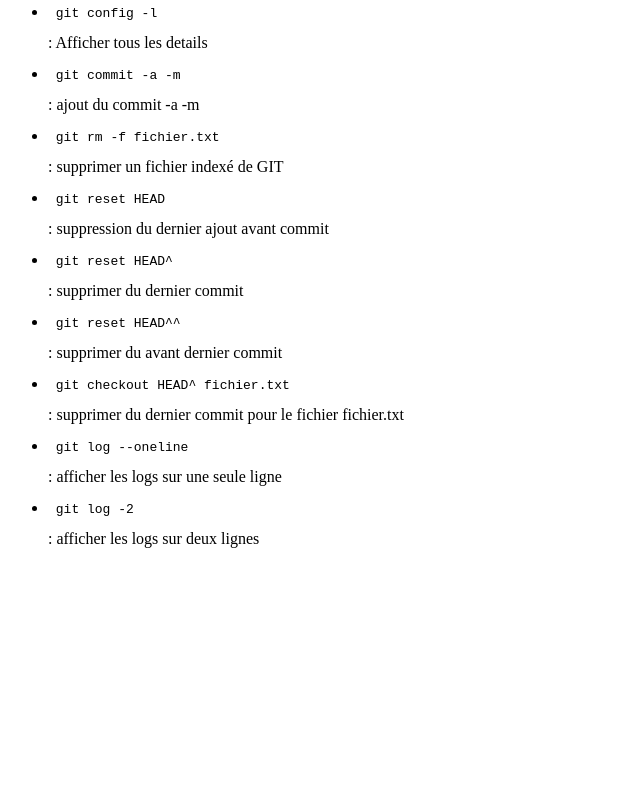
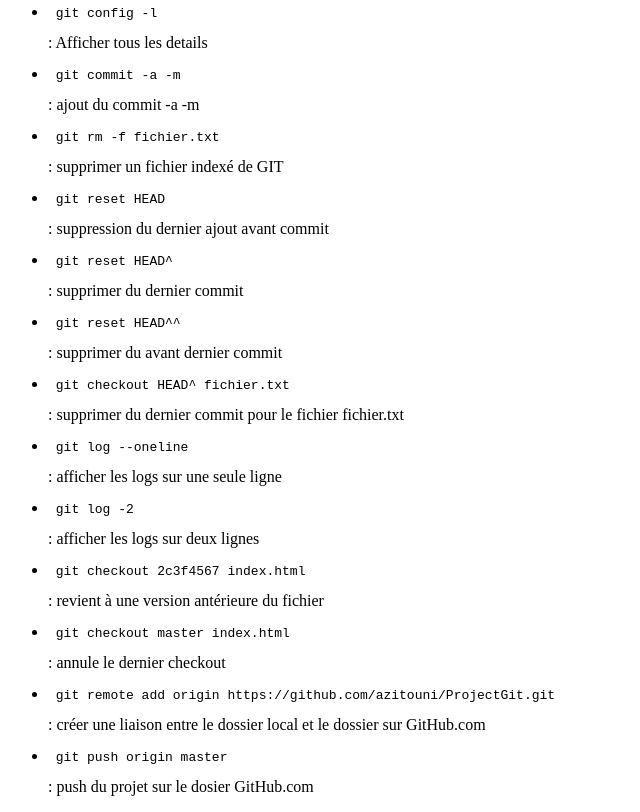
Before and after one commit to azitouni/ProjectGit, a plain HTML site: page index.html in a window 1280 px wide. Shown: the part 330-1142 px from the top of the page, without its empty margins (0-640 px from the left). Before the commit the page ends 894 px from the top, so only its background shows below. Drawn offline with Linux system fonts and the light colour scheme.

Commit message:
add push command
ajout push cmd

```diff
--- a/index.html
+++ b/index.html
@@ -23,6 +23,10 @@
       <li><pre> git checkout HEAD^ fichier.txt</pre>: supprimer du dernier commit pour le fichier fichier.txt</li>
       <li><pre> git log --oneline</pre>: afficher les logs sur une seule ligne</li>
       <li><pre> git log -2</pre>: afficher les logs sur deux lignes</li>
+      <li><pre> git checkout 2c3f4567 index.html</pre>: revient à une version antérieure du fichier</li>
+      <li><pre> git checkout master index.html</pre>: annule le dernier checkout</li>
+      <li><pre> git remote add origin https://github.com/azitouni/ProjectGit.git</pre>: créer une liaison entre le dossier local et le dossier sur GitHub.com</li>
+      <li><pre> git push origin master</pre>: push du projet sur le dosier GitHub.com</li>
     </ul>
     <!--
     git config --global core.editor "'c:/program files/sublime text 3/subl.exe' -w"
```
